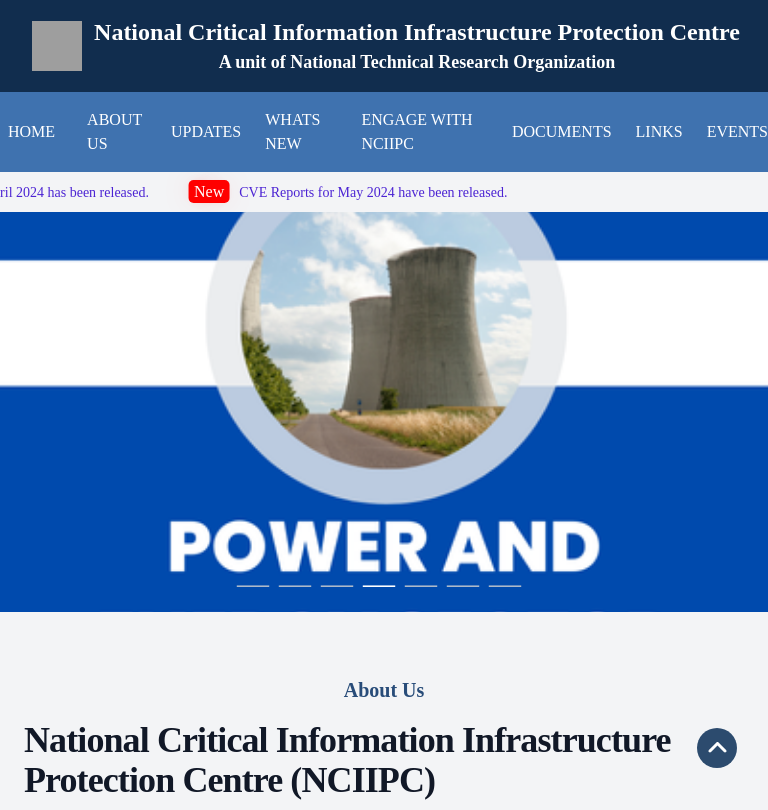
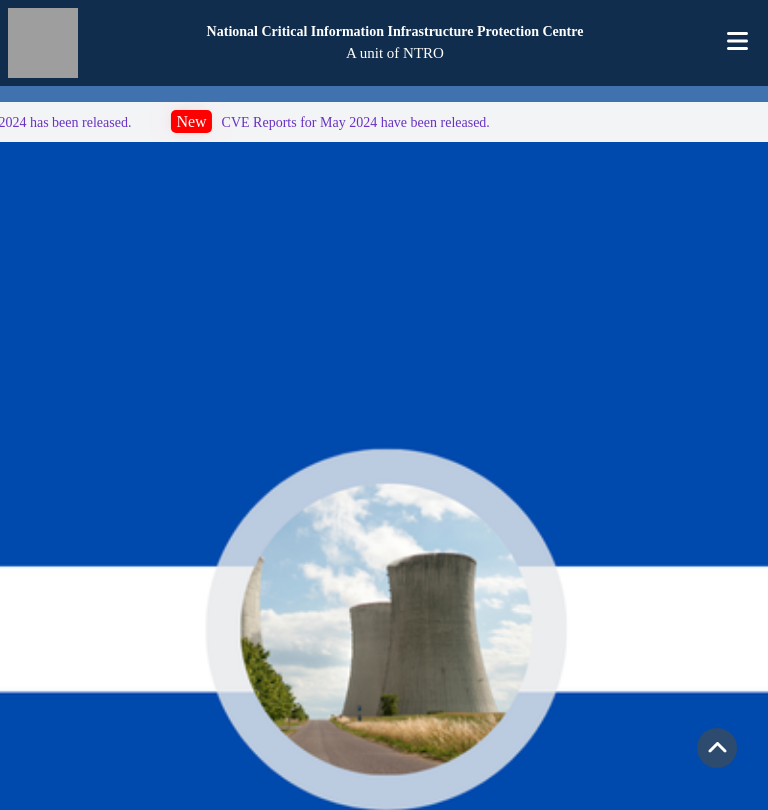
Before and after one commit to Anasdevs/NCIIPC, a React (Vite) app: page / in a window 768 px wide. Shown: the top 810 px of the page. Built offline with nearby package versions, Linux system fonts and the light colour scheme; grey boxes are pictures that could not be loaded.

Commit message:
fix: responsiveness in carousel, navbar

```diff
--- a/src/Components/Hero.css
+++ b/src/Components/Hero.css
@@ -2,6 +2,7 @@
   position: relative;
   width: 100%;
   height: 60vh;
+  background-color: #004AAD;
   overflow: hidden;
 }
 
@@ -88,3 +89,23 @@
     bottom: 5px;
   }
 }
+
+@media (max-width: 768px) and (min-width: 435px) {
+  .hero-img-sm {
+    display: block;
+    width: 100%;
+    height: 100%;
+    object-fit: contain;
+  }
+}
+
+
+@media (max-width: 3000px) and (min-width: 768px) {
+  .hero {
+    position: relative;
+    width: 100%;
+    height: 60%;
+    background-color: #004AAD;
+    overflow: hidden;
+  }
+}
--- a/src/Components/Navbar.jsx
+++ b/src/Components/Navbar.jsx
@@ -14,7 +14,7 @@
 
   useEffect(() => {
     const updateScreenSize = () => {
-      setIsLargeScreen(window.innerWidth >= 640);
+      setIsLargeScreen(window.innerWidth >= 840);
     };
 
     window.addEventListener('resize', updateScreenSize);
```
